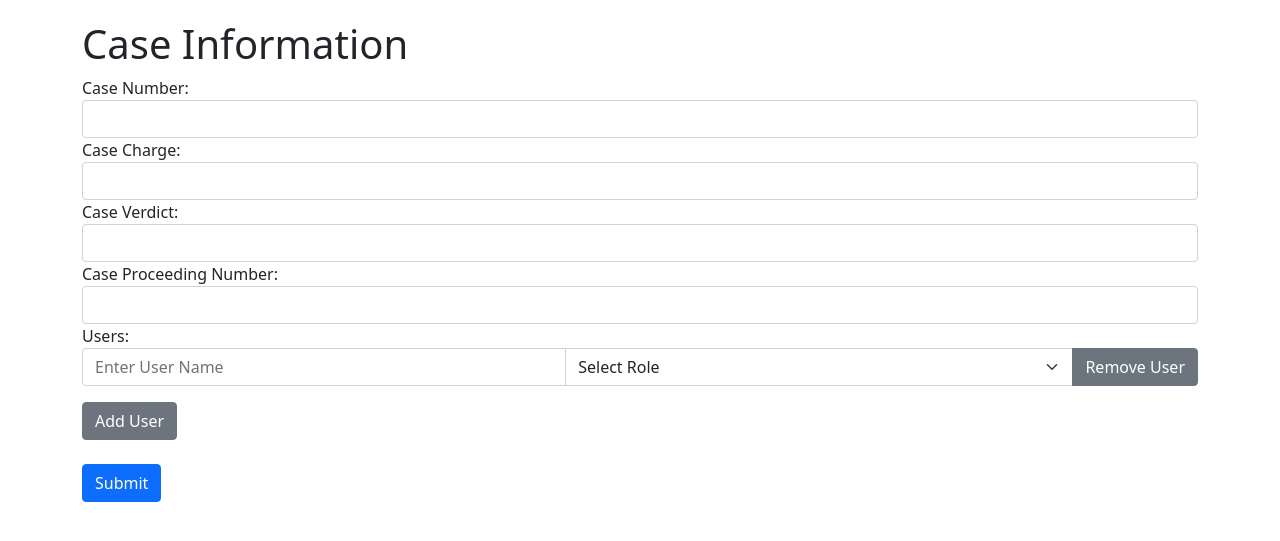
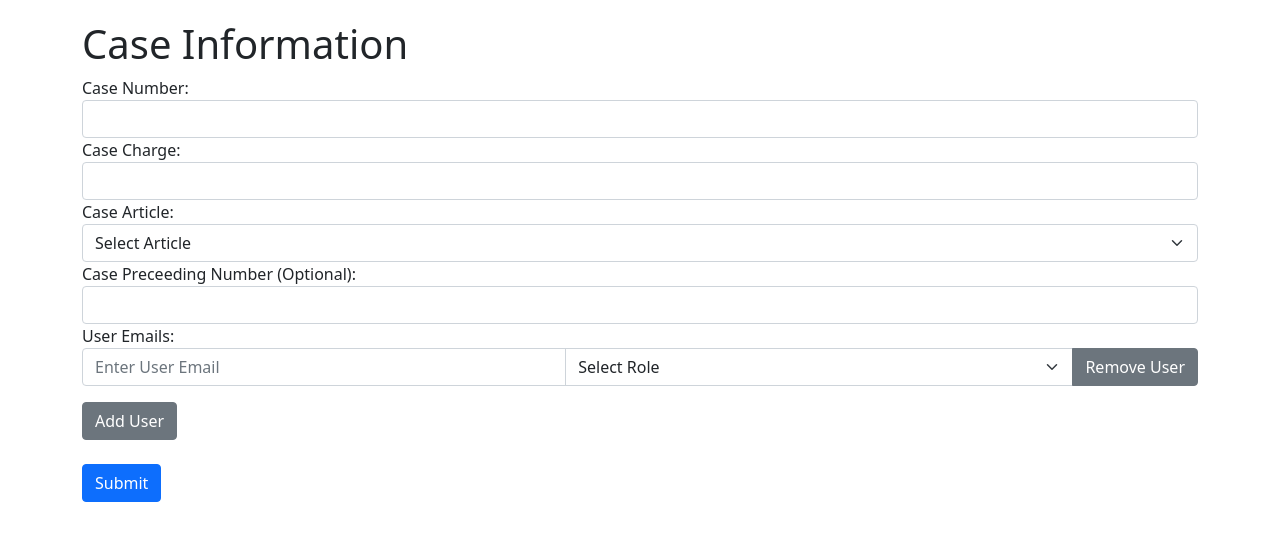
Before and after one commit to ConnerWiench/VOiC, a Flask app: template frontend/templates/case_create.html in a window 1280 px wide. Shown: the part 76-617 px from the top of the page. Run offline with Flask 3, Linux system fonts and the light colour scheme; the template is opened without the code that fills it, so the values that code supplies are empty; some libraries are stand-ins or nearby versions.

Commit message:
Finished remaking the case_create page and added new case_view

```diff
--- a/backend/voic_db_2.3.sql
+++ b/backend/voic_db_2.4.sql
@@ -1,5 +1,5 @@
 -- MySQL Script generated by MySQL Workbench
--- Tue 11 Apr 2023 08:15:38 PM PDT
+-- Wed 12 Apr 2023 09:50:33 AM PDT
 -- Model: New Model    Version: 1.0
 -- MySQL Workbench Forward Engineering
 
@@ -23,7 +23,7 @@ USE `voic_db` ;
 CREATE TABLE IF NOT EXISTS `voic_db`.`court_case` (
   `case_number` INT NOT NULL,
   `case_charge` VARCHAR(45) NOT NULL,
-  `case_verdict` VARCHAR(45) NOT NULL,
+  `case_verdict` VARCHAR(45) NULL,
   `case_facts` BLOB NULL,
   `case_time_created` DATETIME NOT NULL,
   `case_preceed_number` INT NULL,
--- a/frontend/app.py
+++ b/frontend/app.py
@@ -16,6 +16,10 @@ from wtforms.validators import DataRequired, Email
 
 DOCUMENT_PATH = "../case_documents"
 COURT_ROLES = ["Other", "Lawyer", "Clerk", "Judge"]
+CASE_ARTICLES = ["Generial Provisions",
+                 "Jurisdiction",
+                 "Enforcement",
+                 "Miscellaneous Provisions"]
 
 app = Flask(__name__)
 
@@ -218,27 +222,29 @@ def case_create():
     if level != "Judge" and level != "Clerk":
         return redirect("/case_list")
 
-    return render_template("case_create.html",title='Create Case' ,roles=COURT_ROLES)
+    return render_template("case_create.html", title='Create Case', roles=COURT_ROLES, articles=CASE_ARTICLES)
 
 @app.route("/api/case_create", methods=["POST"])
 def api_case_create():
     _case_id = convert_to_alpnum(request.form["case_number"])
     _case_charge = convert_to_alpnum(request.form["case_charge"])
-    _case_verdict = convert_to_alpnum(request.form["case_verdict"])
+    _case_article = convert_to_alpnum(request.form["case_article"])
     _case_preceed = convert_to_alpnum(request.form["case_preceed_number"])
-    _case_users = request.form["case_users[]"]
-    _case_roles = request.form["case_roles[]"]
+    _case_users = request.form.getlist("case_users[]")
+    _case_roles = request.form.getlist("case_roles[]")
     _case_user_created = session.get("user")
     _case_time_created = time.strftime('%Y-%m-%d %H:%M:%S')
 
-    print(f'Stuff: {_case_roles}, {_case_users}')
+    print(f'Stuff: "{_case_preceed}"')
 
     # Users the session saved username to get the user's access level.
-    if not (_case_id and _case_charge and _case_verdict \
+    if not (_case_id and _case_charge and _case_article \
             and _case_user_created):
         print("All Fields need to be filled")
         # Add Flash Error Statement Here
         return redirect('/case_create')
+
+    if _case_preceed == '': _case_preceed = 'NULL'
 
     with conn.cursor() as cursor:
         cursor.execute("SELECT user_level\n"\
@@ -254,10 +260,9 @@ def api_case_create():
     try:
         with conn.cursor() as cursor:
             cursor.execute("INSERT INTO court_case(case_number, case_charge, "\
-                            "case_verdict, "\
-                            "case_time_created, case_preceed_number)\n"\
+                            "case_article, case_time_created, case_preceed_number)\n"\
                             f"VALUES ({_case_id}, '{_case_charge}', "\
-                            f"'{_case_verdict}', '{_case_time_created}', {_case_preceed});")
+                            f"'{_case_article}', '{_case_time_created}', {_case_preceed});")
     except Exception as e:
         print(f"Error Found: {e}\nCancelling...")
         # Add Flash Error Window
@@ -266,7 +271,7 @@ def api_case_create():
     # Commit new case to database and send user to case edit page
     os.mkdir(f"{DOCUMENT_PATH}/{_case_id}")
     conn.commit()
-    return redirect("/case_list") # Redirect to case edit page in furture
+    return redirect(f'/case_view/{_case_id}') # Redirect to case edit page in furture
 
 
 @app.route('/case_view/<case_id>')
@@ -279,10 +284,10 @@ def case_view(case_id):
     with conn.cursor() as cursor:
         cursor.execute("SELECT *\n"\
                         "FROM court_case\n"\
-                        f"WHERE case_number='{case_id}';")
+                        f"WHERE case_number={case_id};")
         case = cursor.fetchone()
 
-    return render_template('case_view.html', user=user)
+    return render_template('case_view.html', case=case, user=user)
 
 
 # ----- Normal Functions ----- (Move to different file eventually)
--- a/frontend/templates/case_create.html
+++ b/frontend/templates/case_create.html
@@ -59,17 +59,23 @@
         <input type="text" class="form-control" id="case_charge" name="case_charge" required>
       </div>
       <div class="form-group">
-        <label for="case_verdict">Case Verdict:</label>
-        <input type="text" class="form-control" id="case_verdict" name="case_verdict" required>
+        <label for="case_article">Case Article:</label>
+        <!-- <input type="text" class="form-control" id="case_verdict" name="case_verdict" required> -->
+        <select class="form-select" name="case_article" required>
+          <option value="" disabled selected>Select Article</option>
+          {% for article in articles %}
+          <option value="{{ article }}">{{ article }}</article></option>
+          {% endfor %}
+        </select>
       </div>
       <div class="form-group">
-        <label for="case_proceed_number">Case Proceeding Number:</label>
+        <label for="case_proceed_number">Case Preceeding Number (Optional):</label>
         <input type="text" class="form-control" id="case_preceed_number" name="case_preceed_number">
       </div>
       <div class="form-group" id="case_users">
-        <label for="case_users">Users:</label>
+        <label for="case_users">User Emails:</label>
         <div class="input-group mb-3">
-          <input type="text" class="form-control" placeholder="Enter User Name" name="case_users[]" required>
+          <input type="text" class="form-control" placeholder="Enter User Email" name="case_users[]" required>
           <select class="form-select" name="case_roles[]" required>
             <option value="" disabled selected>Select Role</option>
             {% for role in roles %}
@@ -92,7 +98,7 @@
     document.getElementById("add-user").addEventListener("click", function () {
       var div = document.createElement("div");
       div.classList.add("input-group", "mb-3");
-      div.innerHTML = '<input type="text" class="form-control" placeholder="Enter User Name" name="case_users[]" required>' +
+      div.innerHTML = '<input type="text" class="form-control" placeholder="Enter User Email" name="case_users[]" required>' +
         '<select class="form-select" name="case_roles[]" required>' +
         '<option value="" disabled selected>Select Role</option>' +
         '{% for role in roles %}' +
@@ -100,7 +106,7 @@
         '{% endfor %}' +
         '</select>' +
         '<button class="btn btn-secondary" type="button" onclick="this.parentNode.parentNode.removeChild(this.parentNode)">Remove User</button>';
-      document.getElementById("users").appendChild(div);
+      document.getElementById("case_users").appendChild(div);
     });
   </script>
 </body>
--- a/frontend/templates/case_view.html
+++ b/frontend/templates/case_view.html
@@ -2,10 +2,10 @@
 
 <body>
   <div class="container-md">
-    <h1>Case List</h1>
+    <h1>Case View</h1>
     <hr>
 
-    <p>{{} case }}</p>
+    <p>{{ case }}</p>
 
   </div>
 </body>
```
